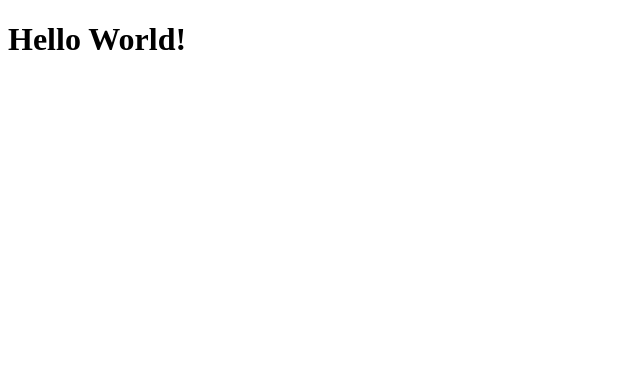
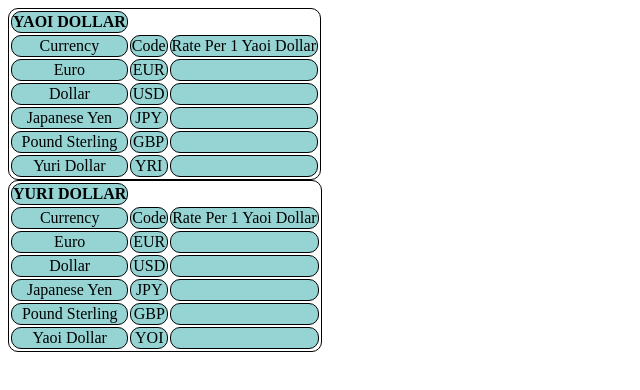
Before and after one commit to A-DD-MM-YYYY/a-dd-mm-yyyy.github.io, a plain HTML site: page index.html in a window 1280 px wide. Shown: the whole page, without its empty margins (0-640 px from the left). Drawn offline with Linux system fonts and the light colour scheme; no server answers.

Commit message:
add tables

```diff
--- a/index.html
+++ b/index.html
@@ -3,9 +3,114 @@
   <head>
     <meta charset="UTF-8">
     <meta name="viewport" content="width=device-width, initial-scale=1.0">
-    <title>Hello World! Site Title</title>
+    <title>NASDIQ</title>
+    <script>
+      (async function(){
+        const response = await fetch('https://a-dd-mm-yyyy.github.io/yaoi_yuri_dollar_stock_exchange/data/daily_rates.json')
+        const docData = await response.json();
+
+        codes = ["EUR","USD","JPY","GBP","YRI"]
+        base_rates = [0.021, 0.023, 3.41, 0.018, 0.445]
+        base_rates.forEach((rate, index) => {
+          document.getElementById(codes[index]).innerHTML = rate * docData["yaoi_rate"];
+        });
+      })();
+
+      (async function(){
+        const response = await fetch('https://a-dd-mm-yyyy.github.io/yaoi_yuri_dollar_stock_exchange/data/daily_rates.json')
+        const docData = await response.json();
+
+        codes = ["YRI_EUR","YRI_USD","YRI_JPY","YRI_GBP","YRI_YOI"]
+        base_rates = [0.046, 0.05, 7.65, 0.04, 2.242]
+        base_rates.forEach((rate, index) => {
+          document.getElementById(codes[index]).innerHTML = rate * docData["yuri_rate"];
+        });
+      })();
+    </script>
   </head>
+
+  <style>
+    table, th, td {
+      border: 1px solid black;
+      border-radius: 10px;
+
+    }
+    th, td {
+      background-color: #96D4D4;
+      text-align:center
+    }
+  </style>
   <body>
-    <h1>Hello World!</h1>
+    <table>
+      <th>
+        YAOI DOLLAR
+      </th>
+      <tr>
+        <td>Currency</td>
+        <td>Code</td>
+        <td>Rate Per 1 Yaoi Dollar</td>
+      </tr>
+      <tr>
+        <td>Euro</td>
+        <td>EUR</td>
+        <td id="EUR"></td>
+      </tr>
+      <tr>
+        <td>Dollar</td>
+        <td>USD</td>
+        <td id="USD"></td>
+      </tr>
+      <tr>
+        <td>Japanese Yen</td>
+        <td>JPY</td>
+        <td id="JPY"></td>
+      </tr>
+      <tr>
+        <td>Pound Sterling</td>
+        <td>GBP</td>
+        <td id="GBP"></td>
+      </tr>
+      <tr>
+        <td>Yuri Dollar</td>
+        <td>YRI</td>
+        <td id="YRI"></td>
+      </tr>
+    </table>
+
+    <table>
+      <th>
+        YURI DOLLAR
+      </th>
+      <tr>
+        <td>Currency</td>
+        <td>Code</td>
+        <td>Rate Per 1 Yaoi Dollar</td>
+      </tr>
+      <tr>
+        <td>Euro</td>
+        <td>EUR</td>
+        <td id="YRI_EUR"></td>
+      </tr>
+      <tr>
+        <td>Dollar</td>
+        <td>USD</td>
+        <td id="YRI_USD"></td>
+      </tr>
+      <tr>
+        <td>Japanese Yen</td>
+        <td>JPY</td>
+        <td id="YRI_JPY"></td>
+      </tr>
+      <tr>
+        <td>Pound Sterling</td>
+        <td>GBP</td>
+        <td id="YRI_GBP"></td>
+      </tr>
+      <tr>
+        <td>Yaoi Dollar</td>
+        <td>YOI</td>
+        <td id="YRI_YOI"></td>
+      </tr>
+    </table>
   </body>
 </html>
```
